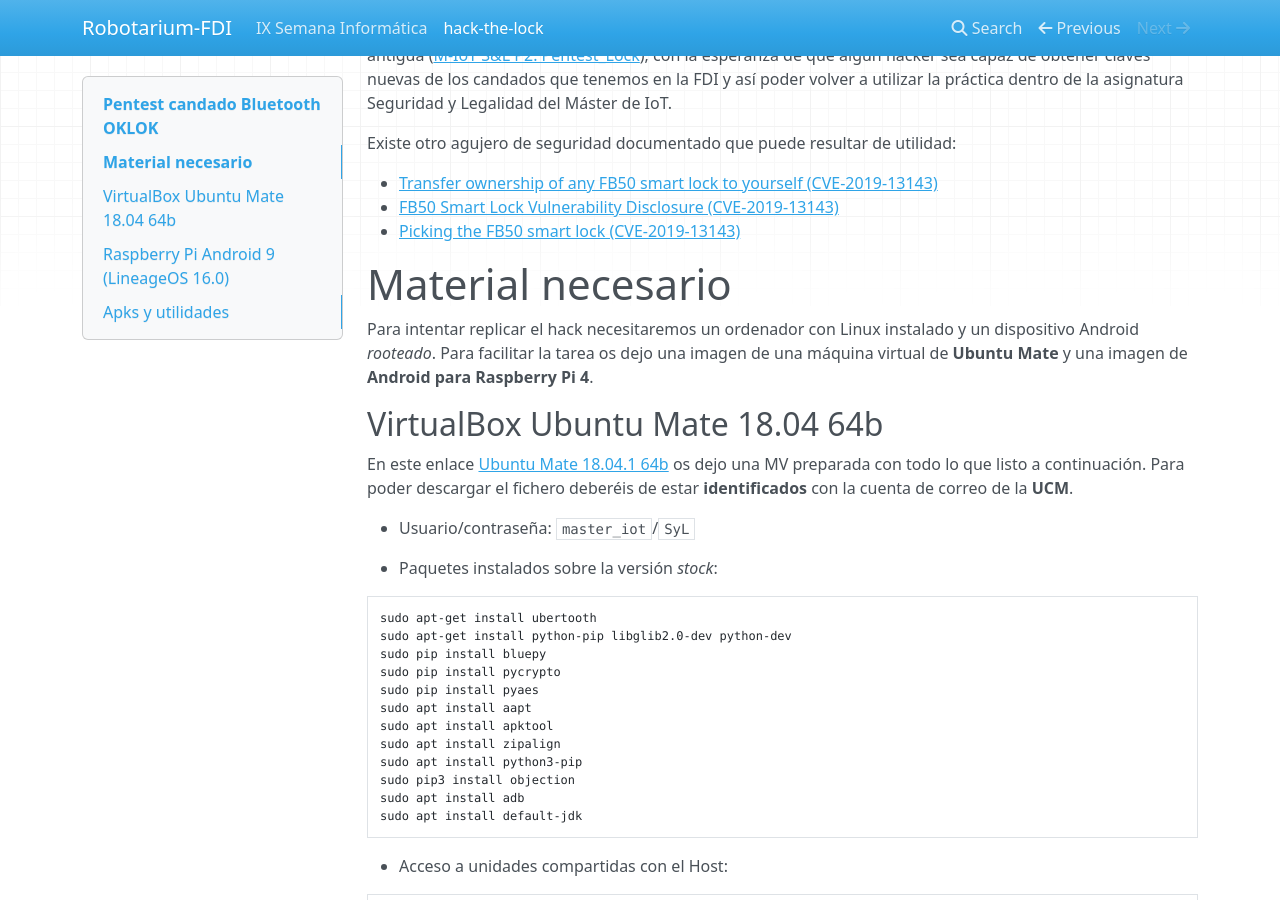
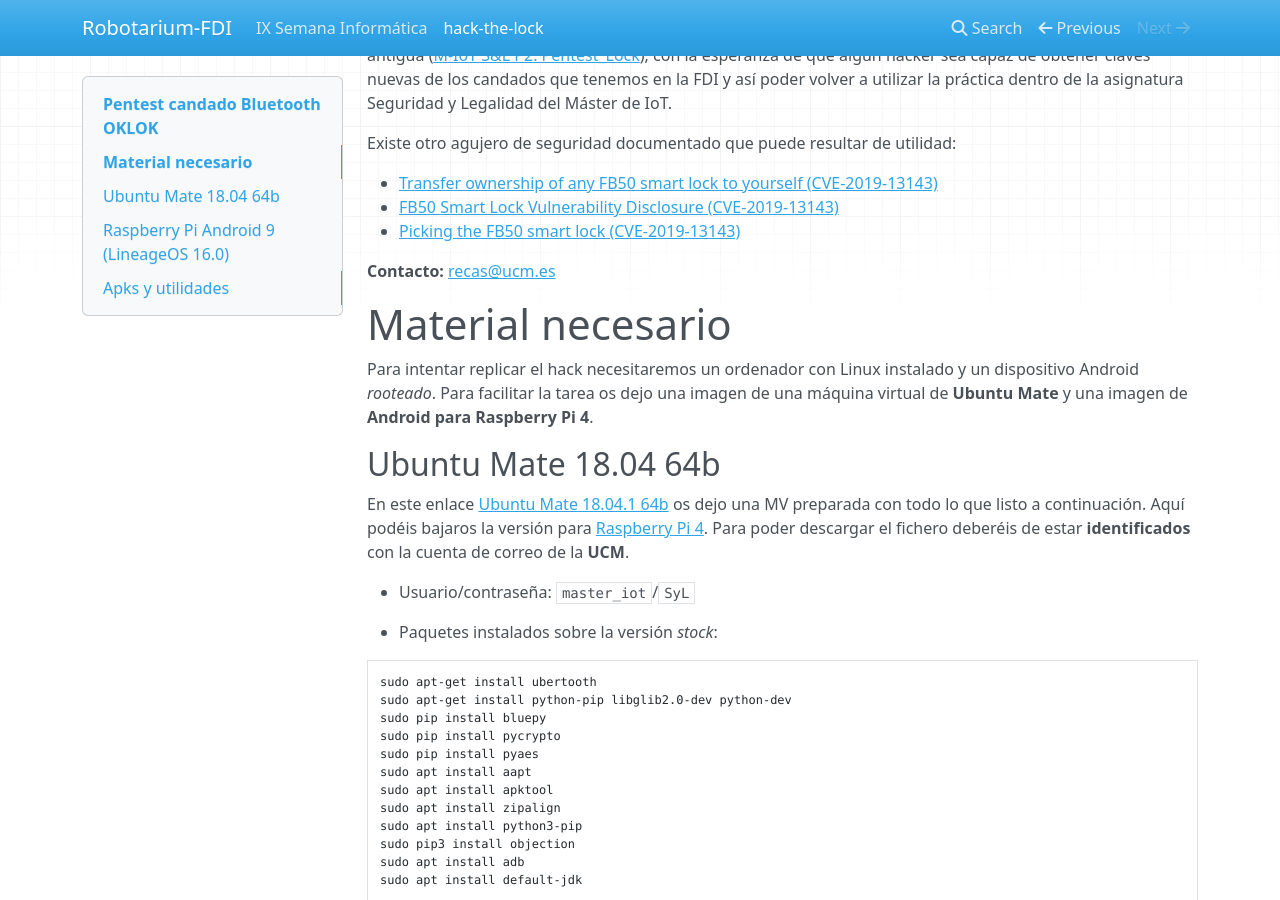
Before and after one commit to tetuante/robotarium-fdi, an MkDocs documentation site: the page built from docs/hack-the-lock/index.md, in a window 1280 px wide and 900 px high, scrolled down 969 px. Built offline with MkDocs 1.6.1, drawn with Linux system fonts in a browser that asks for light colours; nearby versions of some CDN libraries.

Commit message:
Contacto

```diff
--- a/docs/hack-the-lock/index.md
+++ b/docs/hack-the-lock/index.md
@@ -19,13 +19,15 @@ Existe otro agujero de seguridad documentado que puede resultar de utilidad:
 * [FB50 Smart Lock Vulnerability Disclosure (CVE-2019-13143)](https://blog.securelayer7.net/fb50-smart-lock-vulnerability-disclosure/)
 * [Picking the FB50 smart lock (CVE-2019-13143)](https://icyphox.sh/blog/fb50/)
 
+**Contacto:** [recas@ucm.es](mailto:recas@ucm.es)
+
 # Material necesario
 
 Para intentar replicar el hack necesitaremos un ordenador con Linux instalado y un dispositivo Android *rooteado*. Para facilitar la tarea os dejo una imagen de una máquina virtual de **Ubuntu Mate** y una imagen de **Android para Raspberry Pi 4**.
 
-## VirtualBox Ubuntu Mate 18.04 64b
+## Ubuntu Mate 18.04 64b
 
-En este enlace  [Ubuntu Mate 18.04.1 64b](https://drive.google.com/file/d/1eo9bX2aVQekpQcAm2UmuF1QA5-_ZrvyT/view?usp=share_link) os dejo una MV preparada con todo lo que listo a continuación. Para poder descargar el fichero deberéis de estar **identificados** con la cuenta de correo de la **UCM**.
+En este enlace  [Ubuntu Mate 18.04.1 64b](https://drive.google.com/file/d/1eo9bX2aVQekpQcAm2UmuF1QA5-_ZrvyT/view?usp=share_link) os dejo una MV preparada con todo lo que listo a continuación. Aquí podéis bajaros la versión para [Raspberry Pi 4](https://drive.google.com/file/d/1ymjP3LdZvsp1xyZh2556bu_nhEVnQjKm/view?usp=share_link). Para poder descargar el fichero deberéis de estar **identificados** con la cuenta de correo de la **UCM**.
 
 - Usuario/contraseña: `master_iot`/`SyL`
 
```
